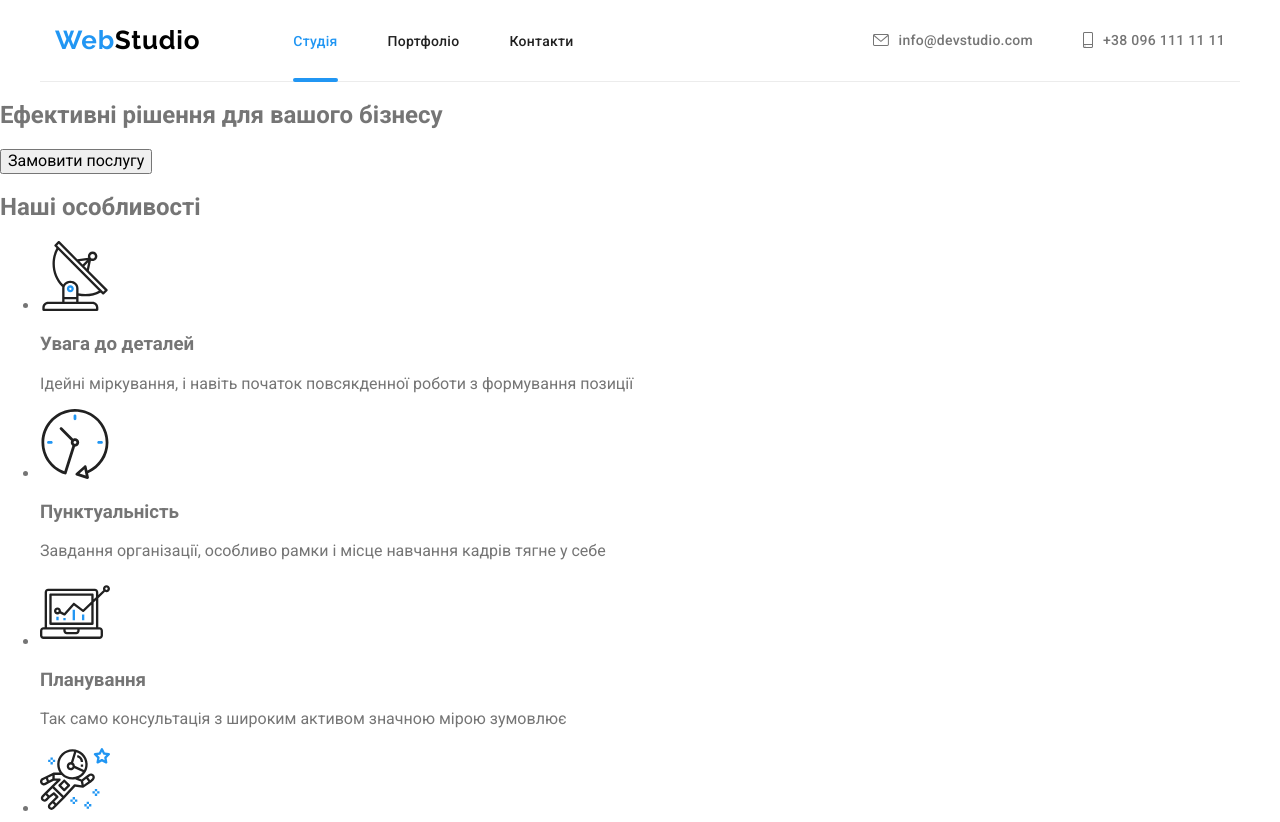
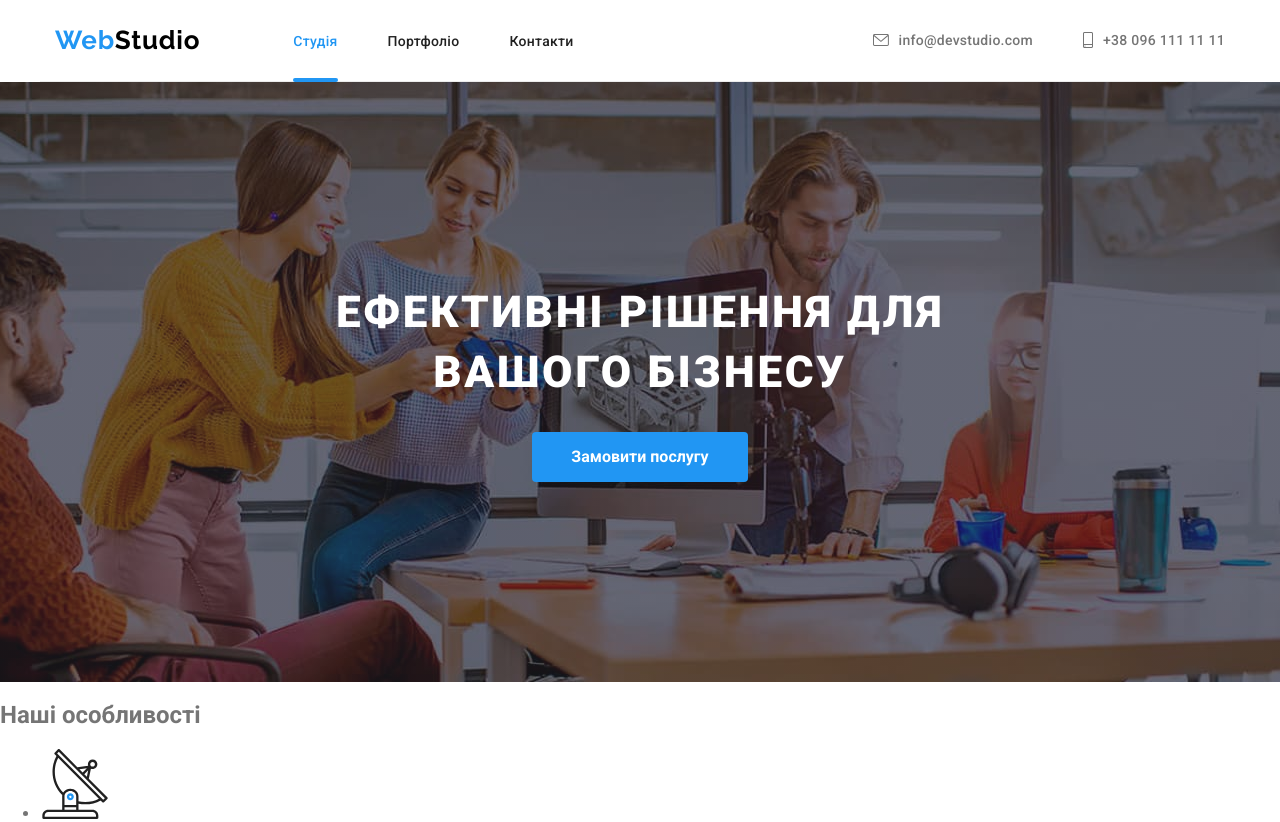
Before and after one commit to Vova2580/goit-markup-hw-07, a plain HTML site: page index.html in a window 1280 px wide. Shown: the top 822 px of the page. Drawn offline with nearby package versions, Linux system fonts and the light colour scheme.

Commit message:
Готовий Hero

```diff
--- /dev/null
+++ b/sass/components/_hero.scss
@@ -0,0 +1,60 @@
+/* hero */
+.hero {
+  background-color: var(--hero-footer-bg-color);
+  padding-top: 200px;
+  padding-bottom: 200px;
+
+  max-width: 1600px;
+  height: 600px;
+  margin-left: auto;
+  margin-right: auto;
+
+  background: linear-gradient(rgba(47, 48, 58, 0.4),
+      rgba(47, 48, 58, 0.4)), url(../images/heropic.jpg);
+
+  background-repeat: no-repeat;
+  background-position: center;
+  background-size: cover;
+
+  &__title {
+  color: var(--light-color);
+  font-family: inherit;
+  font-weight: 900;
+  font-size: 44px;
+  line-height: calc(60 / 44);
+  text-align: center;
+  letter-spacing: 0.06em;
+  text-transform: uppercase;
+
+  width: 696px;
+  margin: auto;
+  margin-bottom: 30px;
+}
+
+&__button {
+  cursor: pointer;
+  color: var(--light-color);
+  background-color: var(--accent-text-color);
+  font-weight: 700;
+  font-size: 16px;
+  line-height: calc(30 / 16);
+
+  display: block;
+  width: 216px;
+  margin: auto;
+  padding: 10px 32px;
+  align-items: center;
+  text-align: center;
+
+  border: transparent;
+  border-radius: 4px;
+
+  transition: background-color var(--timing--) var(--cubik--);
+
+  &:hover,
+  &:focus{
+    background-color: #188CE8;
+  }
+
+}
+}
--- a/sass/main.scss
+++ b/sass/main.scss
@@ -2,3 +2,4 @@
 @import './base/normilize';
 @import './utils/placeholders';
 @import './components/header';
+@import './components/hero';
```
Also changed, not shown: css/main.css, css/main.min.css, sass/components/features-section.scss (added), 2 other files.
